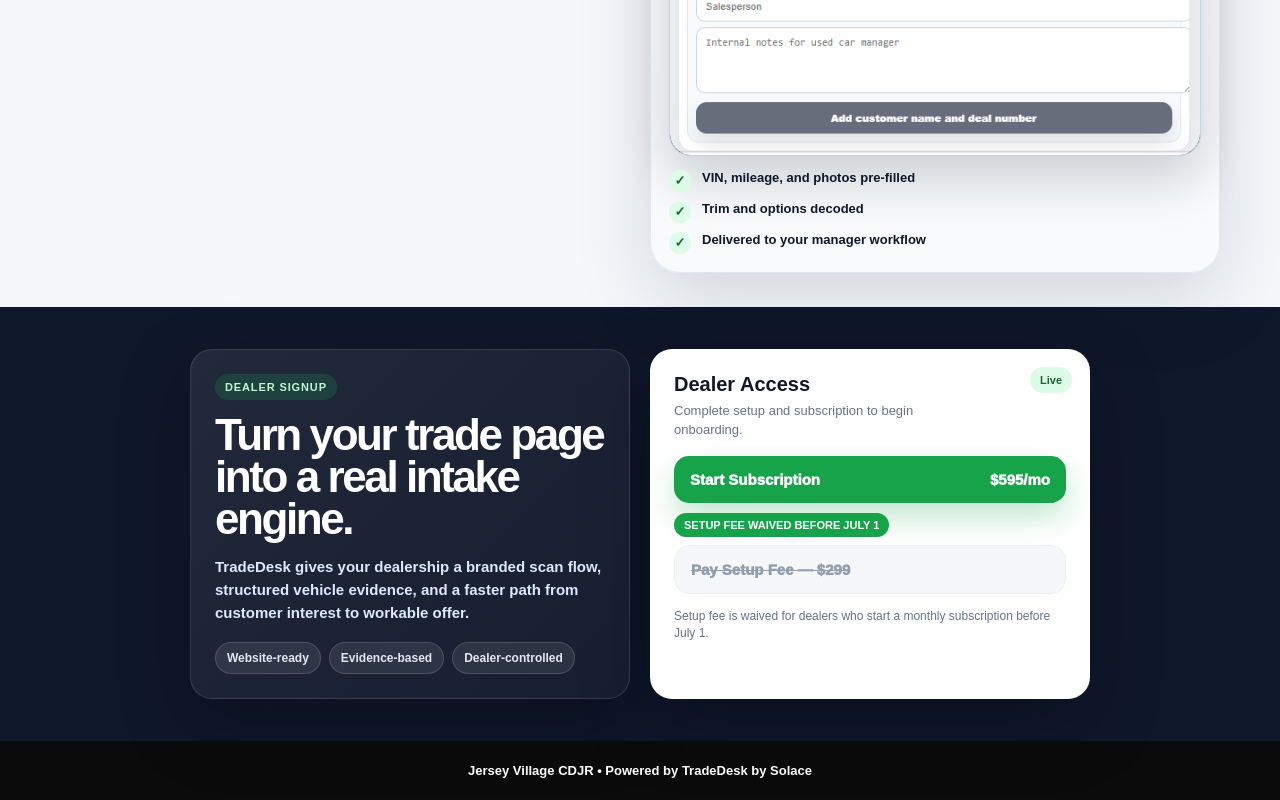
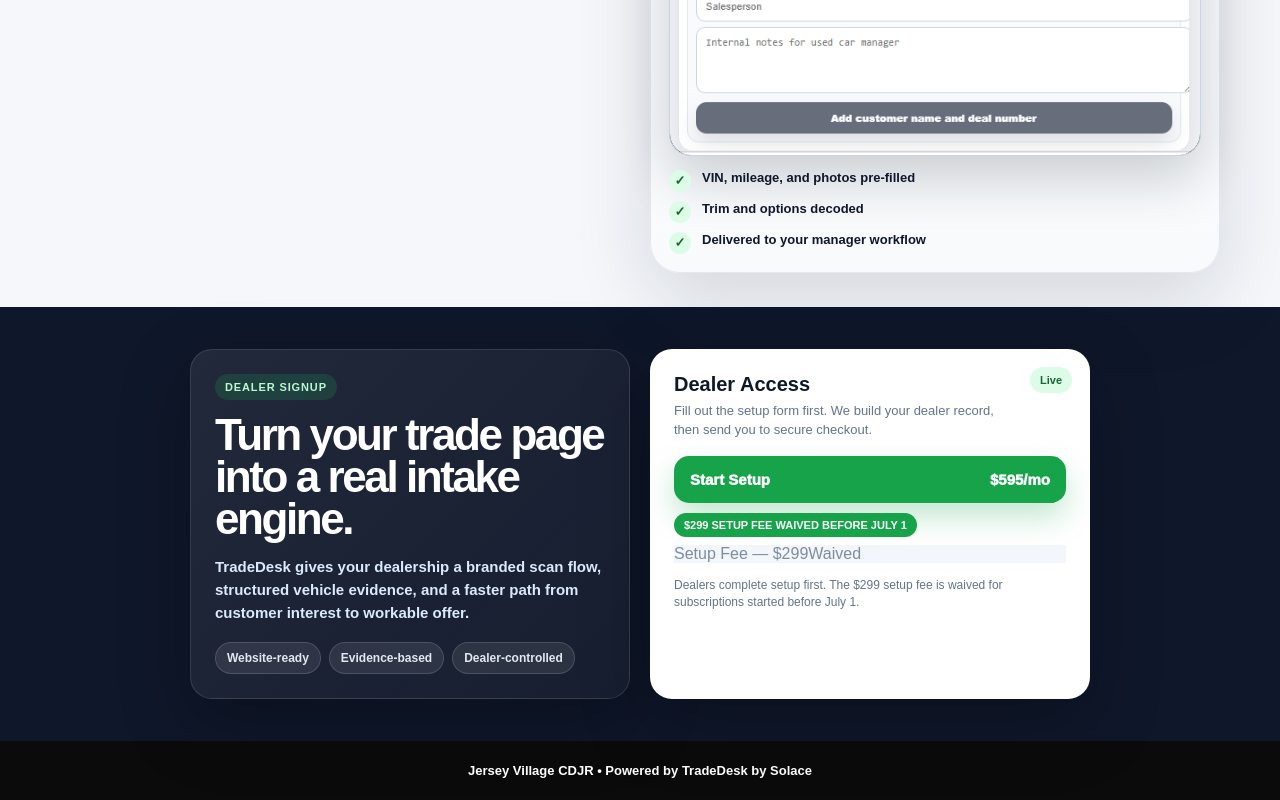
Before and after one commit to zlomke76-del/solacetrade, a Next.js app: page / in a window 1280 px wide. Shown: the part 1356-2156 px from the top of the page. Built offline with nearby package versions, Linux system fonts and the light colour scheme.

Commit message:
Update page.tsx

```diff
--- a/app/page.tsx
+++ b/app/page.tsx
@@ -19,7 +19,7 @@
           .hero-copy-wrap { max-width: 620px !important; }
           .hero-title { font-size: clamp(34px, 4.8vw, 50px) !important; line-height: 0.98 !important; }
         }
-         (max-width: 1120px) {
+        @media (max-width: 1120px) {
           .hero-vehicle-art { width: 210px !important; height: 220px !important; }
           .hero-copy-wrap { max-width: 560px !important; }
           .hero-title { font-size: clamp(30px, 4.4vw, 44px) !important; letter-spacing: -0.048em !important; }
@@ -92,7 +92,7 @@
       >
         <div className="hero-vehicle-art" style={{ ...heroVehicleArt, left: 24 }}>
           <img src="/images/jeep_01.png" alt="Baja-style Jeep on sand dunes" style={heroVehicleImage} />
-          <div className="inventory-top-badge" style={inventoryTopBadge}>
+          <div style={inventoryTopBadge}>
             <strong style={inventoryTopTitle}>New Jeep Inventory</strong>
             <span style={inventoryTopAction}>View all</span>
           </div>
@@ -104,7 +104,7 @@
 
         <div className="hero-vehicle-art" style={{ ...heroVehicleArt, right: 24 }}>
           <img src="/images/ram_truck_01.png" alt="Lifted Ram truck on a mountain dirt road" style={heroVehicleImage} />
-          <div className="inventory-top-badge" style={inventoryTopBadge}>
+          <div style={inventoryTopBadge}>
             <strong style={inventoryTopTitle}>New Ram Inventory</strong>
             <span style={inventoryTopAction}>View all</span>
           </div>
@@ -115,24 +115,7 @@
         </div>
 
         <div className="hero-copy-wrap" style={{ maxWidth: 900, margin: "0 auto", position: "relative", zIndex: 2 }}>
-          <div
-            style={{
-              display: "inline-flex",
-              alignItems: "center",
-              gap: 8,
-              padding: "7px 12px",
-              borderRadius: 999,
-              background: "#fee2e2",
-              color: "#991b1b",
-              fontSize: 11,
-              fontWeight: 900,
-              letterSpacing: "0.08em",
-              textTransform: "uppercase",
-              marginBottom: 12,
-            }}
-          >
-            TradeDesk by Solace
-          </div>
+          <div style={eyebrowRed}>TradeDesk by Solace</div>
 
           <h1
             className="hero-title"
@@ -147,122 +130,37 @@
             Real offer in seconds. No games.
           </h1>
 
-          <p
-            style={{
-              margin: "0 auto 6px",
-              maxWidth: 620,
-              color: "#0f172a",
-              fontSize: "clamp(16px, 2.2vw, 20px)",
-              fontWeight: 700,
-            }}
-          >
+          <p style={{ margin: "0 auto 6px", maxWidth: 620, color: "#0f172a", fontSize: "clamp(16px, 2.2vw, 20px)", fontWeight: 700 }}>
             Built from your actual vehicle — not a guess.
           </p>
 
-          <p
-            style={{
-              margin: "0 auto 14px",
-              color: "#64748b",
-              fontSize: 14,
-              fontWeight: 600,
-            }}
-          >
+          <p style={{ margin: "0 auto 14px", color: "#64748b", fontSize: 14, fontWeight: 600 }}>
             Scan your car. See your offer instantly.
           </p>
 
-          <a
-            href="#vehicle-scan"
-            style={{
-              display: "inline-flex",
-              alignItems: "center",
-              justifyContent: "center",
-              padding: "14px 21px",
-              borderRadius: 16,
-              background: "#b91c1c",
-              color: "white",
-              fontSize: 15,
-              fontWeight: 900,
-              textDecoration: "none",
-              boxShadow: "0 18px 42px rgba(185,28,28,0.24)",
-            }}
-          >
+          <a href="#vehicle-scan" style={heroCta}>
             Get My Real Offer
           </a>
 
-          <p
-            style={{
-              margin: "10px auto 0",
-              color: "#64748b",
-              fontSize: 12,
-              fontWeight: 700,
-            }}
-          >
+          <p style={{ margin: "10px auto 0", color: "#64748b", fontSize: 12, fontWeight: 700 }}>
             Final value confirmed upon inspection.
           </p>
 
-          <p
-            style={{
-              margin: "14px auto 0",
-              color: "#334155",
-              fontSize: 12,
-              fontWeight: 900,
-              letterSpacing: "0.04em",
-              textTransform: "uppercase",
-            }}
-          >
+          <p style={{ margin: "14px auto 0", color: "#334155", fontSize: 12, fontWeight: 900, letterSpacing: "0.04em", textTransform: "uppercase" }}>
             Trade value first. Inventory next. One clean path.
           </p>
         </div>
       </section>
 
-      <section
-        id="vehicle-scan"
-        className="vehicle-scan-section"
-        style={{ maxWidth: 1160, margin: "0 auto", padding: "0 14px 34px" }}
-      >
+      <section id="vehicle-scan" className="vehicle-scan-section" style={{ maxWidth: 1160, margin: "0 auto", padding: "0 14px 34px" }}>
         <div style={{ textAlign: "center", marginBottom: 16 }}>
-          <div
-            style={{
-              display: "inline-flex",
-              alignItems: "center",
-              justifyContent: "center",
-              padding: "7px 12px",
-              borderRadius: 999,
-              background: "#f8fafc",
-              border: "1px solid #e2e8f0",
-              color: "#334155",
-              fontSize: 12,
-              fontWeight: 900,
-              letterSpacing: "0.08em",
-              textTransform: "uppercase",
-              marginBottom: 8,
-            }}
-          >
-            This is what the dealer gets
-          </div>
+          <div style={dealerGetsBadge}>This is what the dealer gets</div>
 
-          <h2
-            style={{
-              margin: "0 auto 6px",
-              color: "#0f172a",
-              fontSize: "clamp(22px, 3vw, 30px)",
-              lineHeight: 1.08,
-              letterSpacing: "-0.04em",
-            }}
-          >
+          <h2 style={{ margin: "0 auto 6px", color: "#0f172a", fontSize: "clamp(22px, 3vw, 30px)", lineHeight: 1.08, letterSpacing: "-0.04em" }}>
             From scan to desk — one clean flow.
           </h2>
 
-          <p
-            style={{
-              margin: "0 auto",
-              maxWidth: 680,
-              color: "#475569",
-              fontSize: 14,
-              fontWeight: 700,
-              lineHeight: 1.45,
-            }}
-          >
+          <p style={{ margin: "0 auto", maxWidth: 680, color: "#475569", fontSize: 14, fontWeight: 700, lineHeight: 1.45 }}>
             Customers scan their vehicle, receive a real offer response, and your team gets a manager-ready review packet backed by real vehicle data.
           </p>
         </div>
@@ -270,24 +168,8 @@
         <div style={tradeFlowShell}>
           <div className="trade-flow-grid" style={tradeFlowGrid}>
             <div className="scan-card-wrap" style={scanColumn}>
-            <div
-              style={{
-                padding: 12,
-                borderRadius: 30,
-                border: "2px solid #b91c1c",
-                background:
-                  "linear-gradient(180deg, rgba(255,255,255,0.98), rgba(248,250,252,0.98))",
-                boxShadow: "0 28px 80px rgba(15,23,42,0.16)",
-              }}
-            >
-              <div
-                style={{
-                  borderRadius: 24,
-                  border: "1px solid #e2e8f0",
-                  overflow: "hidden",
-                  background: "white",
-                }}
-              >
+              <div style={scanOuterCard}>
+                <div style={scanInnerCard}>
                   <TradeDesk mode="customer" dealerSlug="jerseyvillagecdjr" />
                 </div>
               </div>
@@ -318,7 +200,6 @@
                   </div>
                 </div>
               </div>
-
             </div>
 
             <aside className="manager-review-card" style={managerReviewCard}>
@@ -328,16 +209,10 @@
               </div>
 
               <h3 style={managerReviewTitle}>Manager review — ready instantly.</h3>
-            <p style={managerReviewCopy}>
-              Ready for your desk the moment the scan is complete.
-            </p>
+              <p style={managerReviewCopy}>Ready for your desk the moment the scan is complete.</p>
 
               <div style={managerImageShell}>
-              <img
-                src="/images/manager_review_01.png"
-                alt="Manager review packet screen"
-                style={managerReviewImage}
-              />
+                <img src="/images/manager_review_01.png" alt="Manager review packet screen" style={managerReviewImage} />
               </div>
 
               <div style={managerBullets}>
@@ -357,42 +232,145 @@
             </aside>
           </div>
 
-          <div className="flow-arrow" style={flowArrow} aria-hidden="true">
-            →
+          <div className="flow-arrow" style={flowArrow} aria-hidden="true">→</div>
+        </div>
+      </section>
+
+      <section style={{ padding: "42px 18px", background: "#0f172a", color: "white" }}>
+        <div className="dealer-signup-grid" style={dealerSignupGrid}>
+          <div style={dealerSignupCopyCard}>
+            <div style={dealerSignupBadge}>Dealer Signup</div>
+
+            <h2 style={{ margin: 0, fontSize: "clamp(30px, 4vw, 44px)", lineHeight: 0.96, letterSpacing: "-0.055em" }}>
+              Turn your trade page into a real intake engine.
+            </h2>
+
+            <p style={{ margin: "14px 0 0", color: "#dbeafe", fontSize: 15, lineHeight: 1.55, fontWeight: 700 }}>
+              TradeDesk gives your dealership a branded scan flow, structured vehicle evidence, and a faster path from customer interest to workable offer.
+            </p>
+
+            <div style={{ display: "flex", flexWrap: "wrap", gap: 8, marginTop: 18 }}>
+              <span style={darkPill}>Website-ready</span>
+              <span style={darkPill}>Evidence-based</span>
+              <span style={darkPill}>Dealer-controlled</span>
             </div>
           </div>
 
+          <div style={dealerAccessCard}>
+            <div style={liveBadge}>Live</div>
+
+            <h3 style={{ margin: 0, fontSize: 20, fontWeight: 900 }}>Dealer Access</h3>
+
+            <p style={{ margin: "6px 0 16px", color: "#64748b", fontSize: 13, lineHeight: 1.45, maxWidth: 330 }}>
+              Fill out the setup form first. We build your dealer record, then send you to secure checkout.
+            </p>
+
+            <a href="/signup" style={primaryBtn}>
+              <span>Start Setup</span>
+              <span>$595/mo</span>
+            </a>
+
+            <div style={{ marginTop: 10 }}>
+              <div style={waiverBadge}>$299 SETUP FEE WAIVED BEFORE JULY 1</div>
+
+              <div aria-disabled="true" style={disabledSetupFeeBox}>
+                <span>Setup Fee — $299</span>
+                <span>Waived</span>
+              </div>
+            </div>
+
+            <p style={{ fontSize: 12, color: "#64748b", margin: "14px 0 0", lineHeight: 1.45 }}>
+              Dealers complete setup first. The $299 setup fee is waived for subscriptions started before July 1.
+            </p>
+          </div>
+        </div>
       </section>
 
-      <section
-        style={{
-          padding: "42px 18px",
-          background: "#0f172a",
+      <footer style={{ padding: 22, background: "#0b0b0b", color: "white", textAlign: "center", fontSize: 13, fontWeight: 800 }}>
+        Jersey Village CDJR • Powered by TradeDesk by Solace
+      </footer>
+    </main>
+  );
+}
+
+const eyebrowRed: CSSProperties = {
+  display: "inline-flex",
+  alignItems: "center",
+  gap: 8,
+  padding: "7px 12px",
+  borderRadius: 999,
+  background: "#fee2e2",
+  color: "#991b1b",
+  fontSize: 11,
+  fontWeight: 900,
+  letterSpacing: "0.08em",
+  textTransform: "uppercase",
+  marginBottom: 12,
+};
+
+const heroCta: CSSProperties = {
+  display: "inline-flex",
+  alignItems: "center",
+  justifyContent: "center",
+  padding: "14px 21px",
+  borderRadius: 16,
+  background: "#b91c1c",
   color: "white",
-        }}
-      >
-        <div
-          className="dealer-signup-grid"
-          style={{
+  fontSize: 15,
+  fontWeight: 900,
+  textDecoration: "none",
+  boxShadow: "0 18px 42px rgba(185,28,28,0.24)",
+};
+
+const dealerGetsBadge: CSSProperties = {
+  display: "inline-flex",
+  alignItems: "center",
+  justifyContent: "center",
+  padding: "7px 12px",
+  borderRadius: 999,
+  background: "#f8fafc",
+  border: "1px solid #e2e8f0",
+  color: "#334155",
+  fontSize: 12,
+  fontWeight: 900,
+  letterSpacing: "0.08em",
+  textTransform: "uppercase",
+  marginBottom: 8,
+};
+
+const scanOuterCard: CSSProperties = {
+  padding: 12,
+  borderRadius: 30,
+  border: "2px solid #b91c1c",
+  background: "linear-gradient(180deg, rgba(255,255,255,0.98), rgba(248,250,252,0.98))",
+  boxShadow: "0 28px 80px rgba(15,23,42,0.16)",
+};
+
+const scanInnerCard: CSSProperties = {
+  borderRadius: 24,
+  border: "1px solid #e2e8f0",
+  overflow: "hidden",
+  background: "white",
+};
+
+const dealerSignupGrid: CSSProperties = {
   maxWidth: 900,
   margin: "0 auto",
   display: "grid",
   gridTemplateColumns: "repeat(2, minmax(0, 1fr))",
   gap: 20,
   alignItems: "stretch",
-          }}
-        >
-          <div
-            style={{
+};
+
+const dealerSignupCopyCard: CSSProperties = {
   padding: 24,
   borderRadius: 22,
   background: "linear-gradient(135deg, rgba(255,255,255,0.08), rgba(255,255,255,0.03))",
   border: "1px solid rgba(255,255,255,0.12)",
   boxShadow: "0 24px 70px rgba(0,0,0,0.28)",
-            }}
-          >
-            <div
-              style={{
+};
+
+const dealerSignupBadge: CSSProperties = {
   display: "inline-flex",
   padding: "7px 10px",
   borderRadius: 999,
@@ -403,43 +381,9 @@
   letterSpacing: "0.08em",
   textTransform: "uppercase",
   marginBottom: 14,
-              }}
-            >
-              Dealer Signup
-            </div>
+};
 
-            <h2
-              style={{
-                margin: 0,
-                fontSize: "clamp(30px, 4vw, 44px)",
-                lineHeight: 0.96,
-                letterSpacing: "-0.055em",
-              }}
-            >
-              Turn your trade page into a real intake engine.
-            </h2>
-
-            <p
-              style={{
-                margin: "14px 0 0",
-                color: "#dbeafe",
-                fontSize: 15,
-                lineHeight: 1.55,
-                fontWeight: 700,
-              }}
-            >
-              TradeDesk gives your dealership a branded scan flow, structured vehicle evidence, and a faster path from customer interest to workable offer.
-            </p>
-
-            <div style={{ display: "flex", flexWrap: "wrap", gap: 8, marginTop: 18 }}>
-              <span style={darkPill}>Website-ready</span>
-              <span style={darkPill}>Evidence-based</span>
-              <span style={darkPill}>Dealer-controlled</span>
-            </div>
-          </div>
-
-          <div
-            style={{
+const dealerAccessCard: CSSProperties = {
   padding: 24,
   borderRadius: 22,
   background: "white",
@@ -447,10 +391,9 @@
   position: "relative",
   overflow: "hidden",
   boxShadow: "0 24px 70px rgba(0,0,0,0.26)",
-            }}
-          >
-            <div
-              style={{
+};
+
+const liveBadge: CSSProperties = {
   position: "absolute",
   top: 18,
   right: 18,
@@ -460,25 +403,9 @@
   color: "#166534",
   fontSize: 11,
   fontWeight: 900,
-              }}
-            >
-              Live
-            </div>
+};
 
-            <h3 style={{ margin: 0, fontSize: 20, fontWeight: 900 }}>Dealer Access</h3>
-
-            <p style={{ margin: "6px 0 16px", color: "#64748b", fontSize: 13, lineHeight: 1.45, maxWidth: 300 }}>
-              Complete setup and subscription to begin onboarding.
-            </p>
-
-            <a href="https://buy.stripe.com/bJe9AUdeb70SfkN0jUcV200" target="_blank" rel="noreferrer" style={primaryBtn}>
-              <span>Start Subscription</span>
-              <span>$595/mo</span>
-            </a>
-
-            <div style={{ marginTop: 10 }}>
-              <div
-                style={{
+const waiverBadge: CSSProperties = {
   background: "#16a34a",
   color: "white",
   fontWeight: 900,
@@ -487,50 +414,15 @@
   borderRadius: 999,
   display: "inline-block",
   marginBottom: 8,
-                }}
-              >
-                SETUP FEE WAIVED BEFORE JULY 1
-              </div>
+};
 
-              <a
-                href="https://buy.stripe.com/5kQ5kE6PNfxo4G97MmcV201"
-                target="_blank"
-                rel="noreferrer"
-                style={{
+const disabledSetupFeeBox: CSSProperties = {
   ...secondaryBtn,
   background: "#f1f5f9",
   color: "#64748b",
-                  textDecoration: "line-through",
   cursor: "not-allowed",
-                  opacity: 0.7,
-                }}
-              >
-                Pay Setup Fee — $299
-              </a>
-            </div>
-
-            <p style={{ fontSize: 12, color: "#64748b", margin: "14px 0 0", lineHeight: 1.45 }}>
-              Setup fee is waived for dealers who start a monthly subscription before July 1.
-            </p>
-          </div>
-        </div>
-      </section>
-
-      <footer
-        style={{
-          padding: 22,
-          background: "#0b0b0b",
-          color: "white",
-          textAlign: "center",
-          fontSize: 13,
-          fontWeight: 800,
-        }}
-      >
-        Jersey Village CDJR • Powered by TradeDesk by Solace
-      </footer>
-    </main>
-  );
-}
+  opacity: 0.82,
+};
 
 const heroVehicleArt: CSSProperties = {
   position: "absolute",
```
Lines whose indentation alone changed are shown as unchanged.
